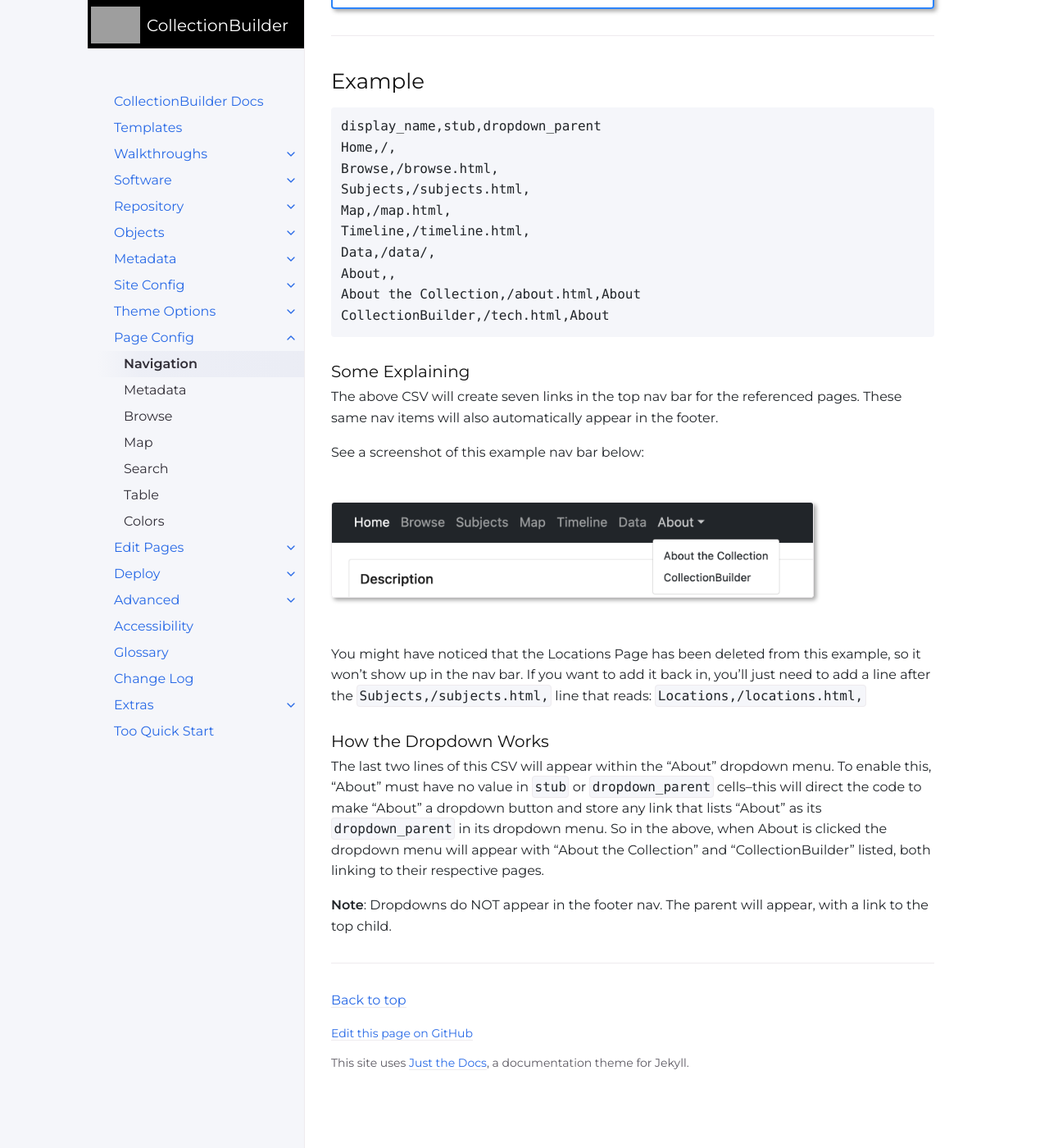
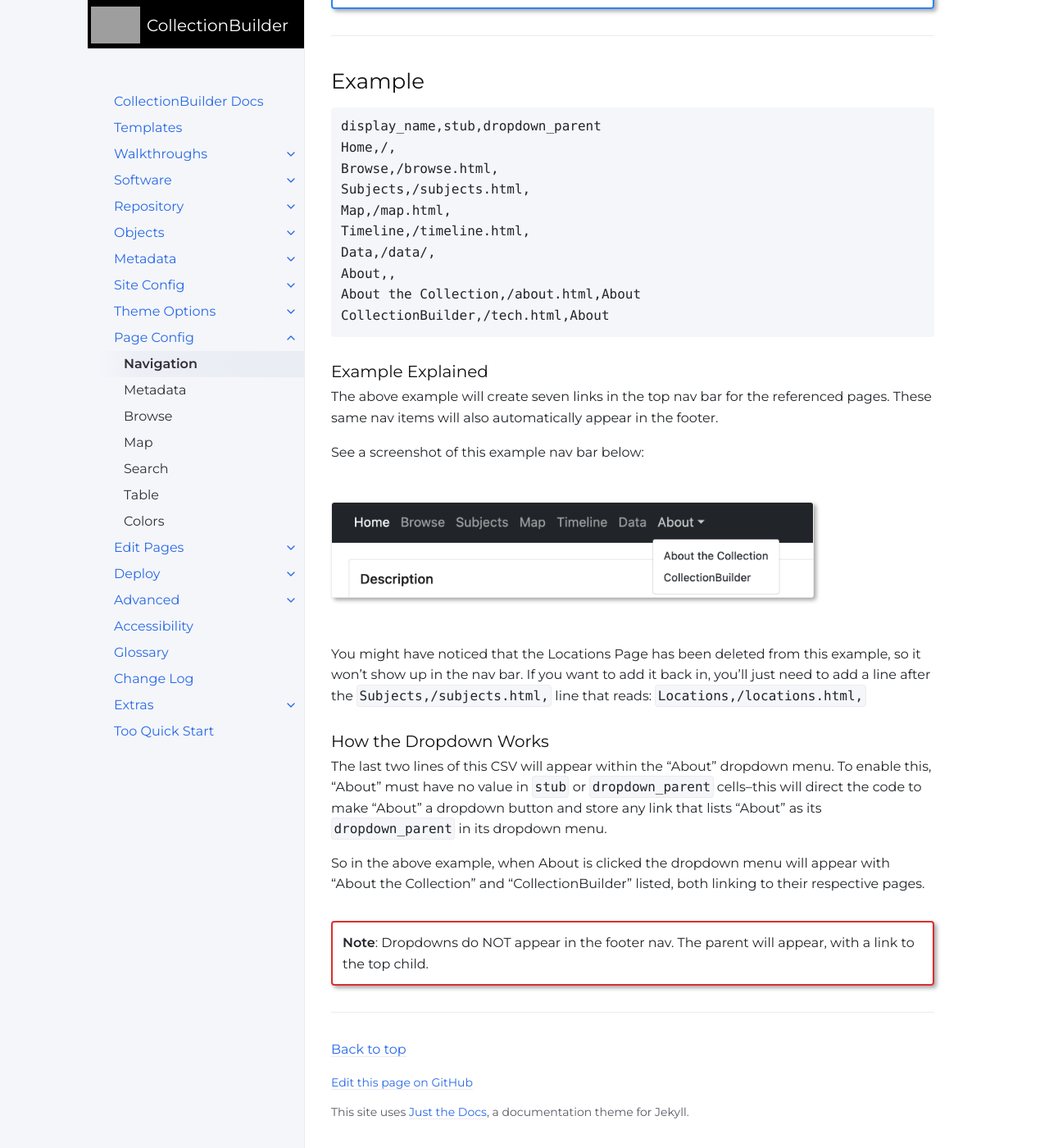
Before and after one commit to CollectionBuilder/cb-docs, a Jekyll site: the page built from docs/customization/config-nav.md, in a window 1280 px wide and 1400 px high, scrolled down 1454 px. Shown: the whole window at 82% size. Built offline with Jekyll 4.4.1, drawn with Linux system fonts in a browser that asks for light colours; comment, search, counter and statistics services are not loaded; before the commit the page ends 2794 px from its top, so only the background shows below that.

Commit message:
Adjust header wording and add alert box

````diff
--- a/docs/customization/config-nav.md
+++ b/docs/customization/config-nav.md
@@ -60,21 +60,22 @@ About the Collection,/about.html,About
 CollectionBuilder,/tech.html,About
 ```
 
-### Some Explaining
+### Example Explained
 
-The above CSV will create seven links in the top nav bar for the referenced pages. These same nav items will also automatically appear in the footer.
+The above example will create seven links in the top nav bar for the referenced pages. These same nav items will also automatically appear in the footer.
 
 See a screenshot of this example nav bar below:
 
 {% include feature/image.html img="example-nav-bar.png" alt="Example navigation bar including Home, Browse, Subjects, Map, Timeline, Data, and About with two drop down options for About the Collection and CollectionBuilder" border=true width="80%" %}
 
-You might have noticed that the Locations Page has been deleted from this example, so it won't show up in the nav bar.
-If you want to add it back in, you'll just need to add a line after the `Subjects,/subjects.html,` line that reads: `Locations,/locations.html,`
+You might have noticed that the Locations Page has been deleted from this example, so it won't show up in the nav bar. If you want to add it back in, you'll just need to add a line after the `Subjects,/subjects.html,` line that reads: `Locations,/locations.html,`
 
 ### How the Dropdown Works
 
 The last two lines of this CSV will appear within the "About" dropdown menu.
 To enable this, "About" must have no value in `stub` or `dropdown_parent` cells--this will direct the code to make "About" a dropdown button and store any link that lists "About" as its `dropdown_parent` in its dropdown menu.
-So in the above, when About is clicked the dropdown menu will appear with "About the Collection" and "CollectionBuilder" listed, both linking to their respective pages.
 
+So in the above example, when About is clicked the dropdown menu will appear with "About the Collection" and "CollectionBuilder" listed, both linking to their respective pages.
+
+{:.alert .alert-red}
 **Note**: Dropdowns do NOT appear in the footer nav. The parent will appear, with a link to the top child.
````
